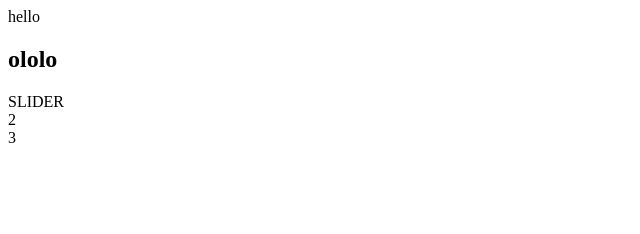
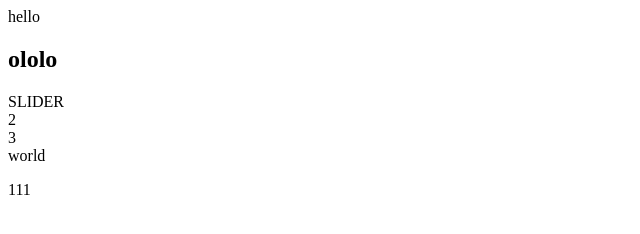
Before and after one commit to DmitrijPerejro/some-name, a plain HTML site: page index.html in a window 1280 px wide. Shown: the full height of the page, 0-640 px from the left. Drawn offline with Linux system fonts and the light colour scheme.

Commit message:
Update index.html

```diff
--- a/index.html
+++ b/index.html
@@ -19,5 +19,9 @@
     <div>
       3
     </div>
+    <div>
+      world
+    </div>
+    <p>111</p>
 </body>
 </html>
```
